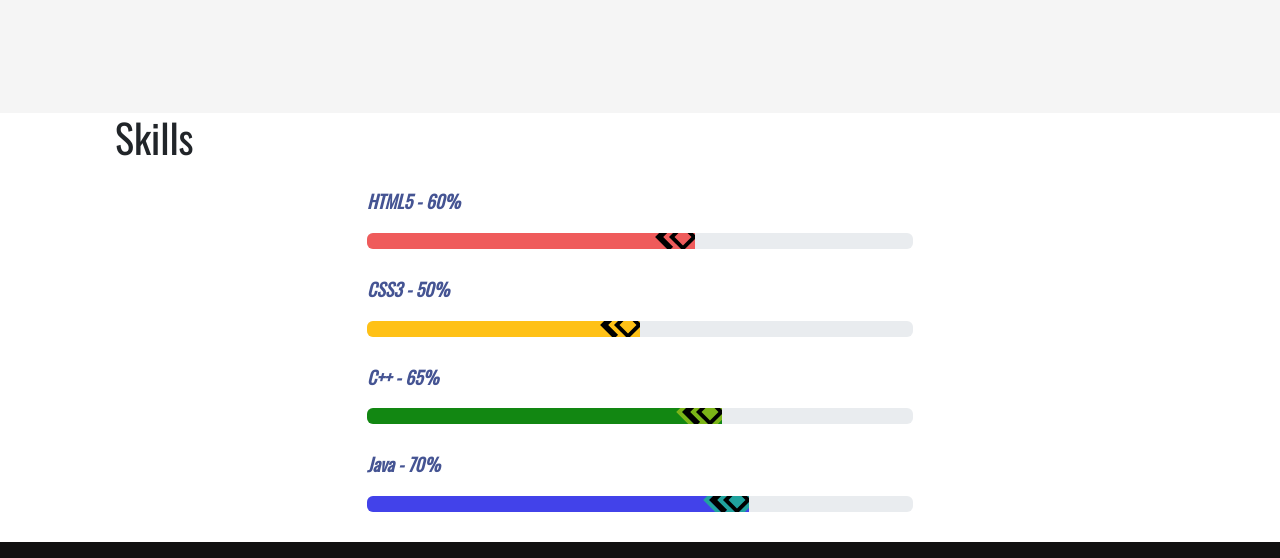
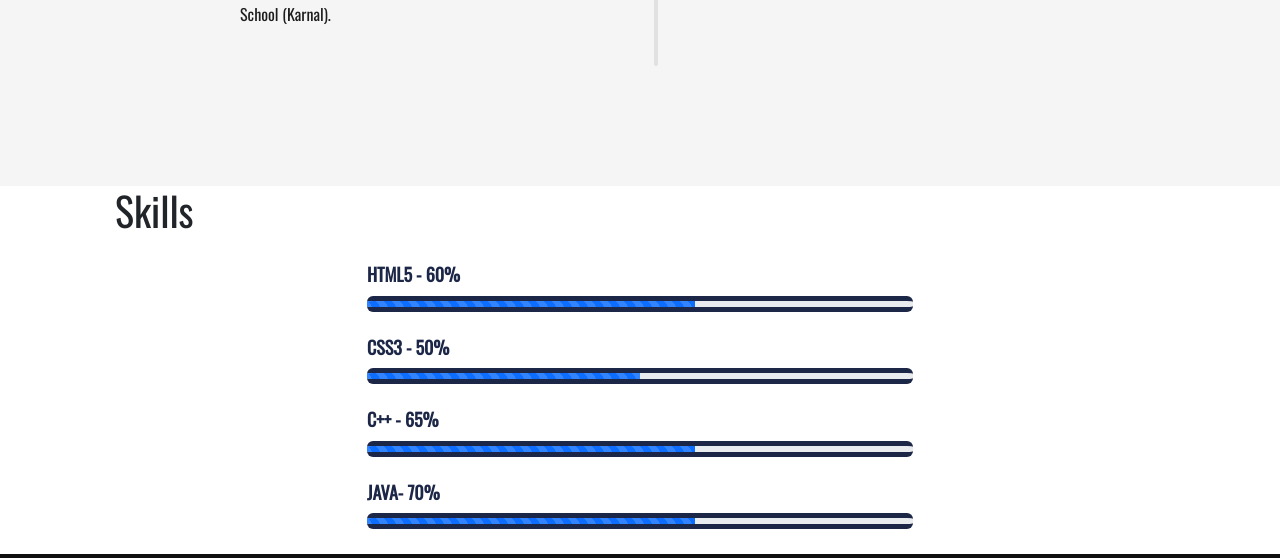
Before and after one commit to mehakkamboj/portfolio, a plain HTML site: page index.html in a window 1280 px wide. Shown: the part 2054-2612 px from the top of the page. Drawn offline with nearby package versions, Linux system fonts and the light colour scheme.

Commit message:
chnages made

```diff
--- a/index.html
+++ b/index.html
@@ -7,7 +7,7 @@
     <link href='https://unpkg.com/boxicons@2.1.4/css/boxicons.min.css' rel='stylesheet'>
     <link rel='stylesheet' href='https://cdnjs.cloudflare.com/ajax/libs/ionicons/2.0.1/css/ionicons.min.css'>
     <link href='//netdna.bootstrapcdn.com/font-awesome/4.3.0/css/font-awesome.min.css' rel='stylesheet'/>
-    <title>Document</title>
+    <title>Portfolio</title>
 </head>
 <body>
     <header class="header">
@@ -48,22 +48,19 @@
 
     <!-- About me Section -->
     <section id="about";>
-        <div class="container" style="justify-content: center; display: flex; background-size: 100vh;">
-            <div class="card mb-3" style="border-color: transparent;">
-                <div class="col g-0" style="display: flex;">
-                  <div class="col-md-4">
-                    <img src="./assets/WhatsApp Image 2023-07-30 at 5.12.41 PM.jpeg" class="img-fluid rounded-start" alt="...">
-                  </div>
-                  <div class="col-md-7 ">
-                    <div class="card-body" style="margin-top: 85px;">
-                      <h2 class="card-title" style="display: flex; justify-content: center;">About Me</h2>
-                      <p class="lead" style="font-size: 20px;">As a full-stack developer, I am a problem solver and a tech enthusiast, dedicated to bridging the gap between user needs and technical functionality. With a keen eye for design and a strong foundation in front-end, I ensure visually appealing and user-friendly applications. On the back-end, my skills in handling server-side technologies such as Express.js and Django enable me to create efficient and secure data-driven applications. From conception to deployment, I take pride in my ability to deliver end-to-end solutions that empower businesses and enhance the overall user experience.</p>
-                      <a style="display: flex; justify-content: center;" href="#skills" class="btn btn-light">Learn More</a>
+        <div class="outer" style="display: flex;">
+            <div class="main">
+                <img src="./assets/WhatsApp Image 2023-07-30 at 5.12.41 PM.jpeg" class="img-thumbnail" style="height: 500px;" alt="avatar" />
+            </div>
+                <div class="about-text">
+                    <h2>About Me</h2>
+                    <h5>Developer & Designer</h5>
+                    <p>As a full-stack developer, I am a versatile and dynamic professional with expertise across the entire web development spectrum. From crafting responsive and intuitive front-end interfaces using HTML, CSS, and JavaScript to building robust and scalable back-end systems with languages like Java. My proficiency in handling databases, such as MySQL allows me to manage data effectively. With a passion for staying up-to-date with the latest technologies and trends, I am committed to delivering innovative and high-quality solutions that drive business success.</p>
+                    <div class="btn-box-section">
+                        <a style="display: flex; justify-content: center;" href="#skills" class="btn btn-light">Learn More</a>
                     </div>
-                  </div>
                 </div>
             </div>
-        </div>
     </section>
 
     <!-- Education Section start -->
@@ -95,23 +92,22 @@
             <div class="row" style="display: flex; justify-content: center;">
                 <div class="col-md-6">
                     <h3 class="progress-title">HTML5 - 60%</h3>
-                    <div class="progress red">
-                        <div class="progress-bar" style="width:60%; background:#ef5b5b;"></div>
+                    <div class="progress">
+                        <div class="progress-bar progress-bar-danger progress-bar-striped active" style="width:60%;"></div>
                     </div>
-
                     <h3 class="progress-title">CSS3 - 50%</h3>
-                    <div class="progress yellow">
-                        <div class="progress-bar" style="width:50%; background:#ffc116;"></div>
+                    <div class="progress">
+                        <div class="progress-bar progress-bar-info progress-bar-striped active" style="width:50%;"></div>
                     </div>
 
                     <h3 class="progress-title">C++ - 65%</h3>
-                    <div class="progress green">
-                        <div class="progress-bar" style="width:65%; background:rgb(18, 135, 18);"></div>
+                    <div class="progress">
+                        <div class="progress-bar progress-bar-danger progress-bar-striped active" style="width:60%;"></div>
                     </div>
 
-                    <h3 class="progress-title">Java - 70%</h3>
-                    <div class="progress blue">
-                        <div class="progress-bar" style="width:70%; background:rgb(66, 66, 234);"></div>
+                    <h3 class="progress-title">JAVA- 70%</h3>
+                    <div class="progress">
+                        <div class="progress-bar progress-bar-danger progress-bar-striped active" style="width:60%;"></div>
                     </div>
                 </div>
             </div>
--- a/style.css
+++ b/style.css
@@ -182,6 +182,44 @@ img{
 .container p {
     padding-left: 40px;
 }
+
+#about{
+  background-size: 100vh;
+}
+
+.outer{
+  background: white;
+}
+.main{
+  margin-top: 70px;
+  margin-bottom: 70px;
+  margin-left: 150px;
+  background-size: 100vh;
+}
+
+.about-text{
+  width: 860px;
+  margin-left: 90px;
+  margin-top: 200px;
+}
+
+.about-text h2{
+  display: flex;
+  font-size: 38px;
+}
+
+.about-text h5{
+  display: flex;
+  font-size: 23px;
+}
+
+.about-text p{
+  display: flex;
+  justify-content: center;
+  margin-top: 10px;
+}
+
+
 #education{
   --color: rgba(30, 30, 30);
   --bgColor: rgba(245, 245, 245);
@@ -353,72 +391,41 @@ ul {
     color: var(--color);
   }
 
-
-.progress-title{
+  .progress-title{
     font-size: 18px;
     font-weight: 700;
-    font-style: italic;
-    color: #455493;
-    margin: 0 0 20px;
+    color: #1c2647;
+    margin: 0 0 10px;
 }
 .progress{
-    height: 7px;
-    background: black;
+    height: 30px;
+    background: #fff;
+    border-top: 5px solid #1c2647;
+    border-bottom: 5px solid #1c2647;
     border-radius: 0;
-    box-shadow: none;
-    margin-bottom: 30px;
+    margin-bottom: 25px;
     overflow: visible;
+    position: relative;
+}
+.progress:before,
+.progress:after{
+    content: "";
+    width: 5px;
+    background: #1c2647;
+    position: absolute;
+    top: 0;
+    left: -5px;
+    bottom: 0;
+}
+.progress:after{
+    left: auto;
+    right: -5px;
 }
 .progress .progress-bar{
+    border: none;
     box-shadow: none;
-    border-radius: 0;
-    position: relative;
-    -webkit-animation: animate-positive 2s;
-    animation: animate-positive 2s;
-}
-.progress .progress-bar:before,
-.progress .progress-bar:after{
-    content: "";
-    width: 20px;
-    height: 20px;
-    background: black;
-    position: absolute;
-    top: -6px;
-    right: 16px;
-    transform: rotate(45deg);
-}
-.progress .progress-bar:after{
-    border: 4px solid black;
-    position: absolute;
-    right: 2px;
-}
-.progress.red .progress-bar:before,
-.progress.red .progress-bar:after{
-    outline: 4px solid #ef5b5b;
-}
-.progress.red .progress-bar:after{
-    background: #ef5b5b;
-}
-.progress.yellow .progress-bar:before,
-.progress.yellow .progress-bar:after{
-    outline: 4px solid #ffc116;
-}
-.progress.yellow .progress-bar:after{
-    background: #ffc116;
-}
-.progress.blue .progress-bar:before,
-.progress.blue .progress-bar:after{
-    outline: 4px solid #20a39e;
-}
-.progress.blue .progress-bar:after{
-    background: #20a39e;
-}
-.progress.green .progress-bar:before,
-.progress.green .progress-bar:after{
-    outline: 4px solid #7cb518;
-}
-.progress.green .progress-bar:after{
-    background: #7cb518;
+    -webkit-animation: 2s linear 0s normal none infinite running progress-bar-stripes,animate-positive 1s;
+    animation: 2s linear 0s normal none infinite running progress-bar-stripes,animate-positive 1s;
 }
 @-webkit-keyframes animate-positive{
     0%{ width: 0; }
@@ -426,6 +433,7 @@ ul {
 @keyframes animate-positive{
     0%{ width: 0; }
 }
+
 footer {
   background-color: #111010;
 }
```
